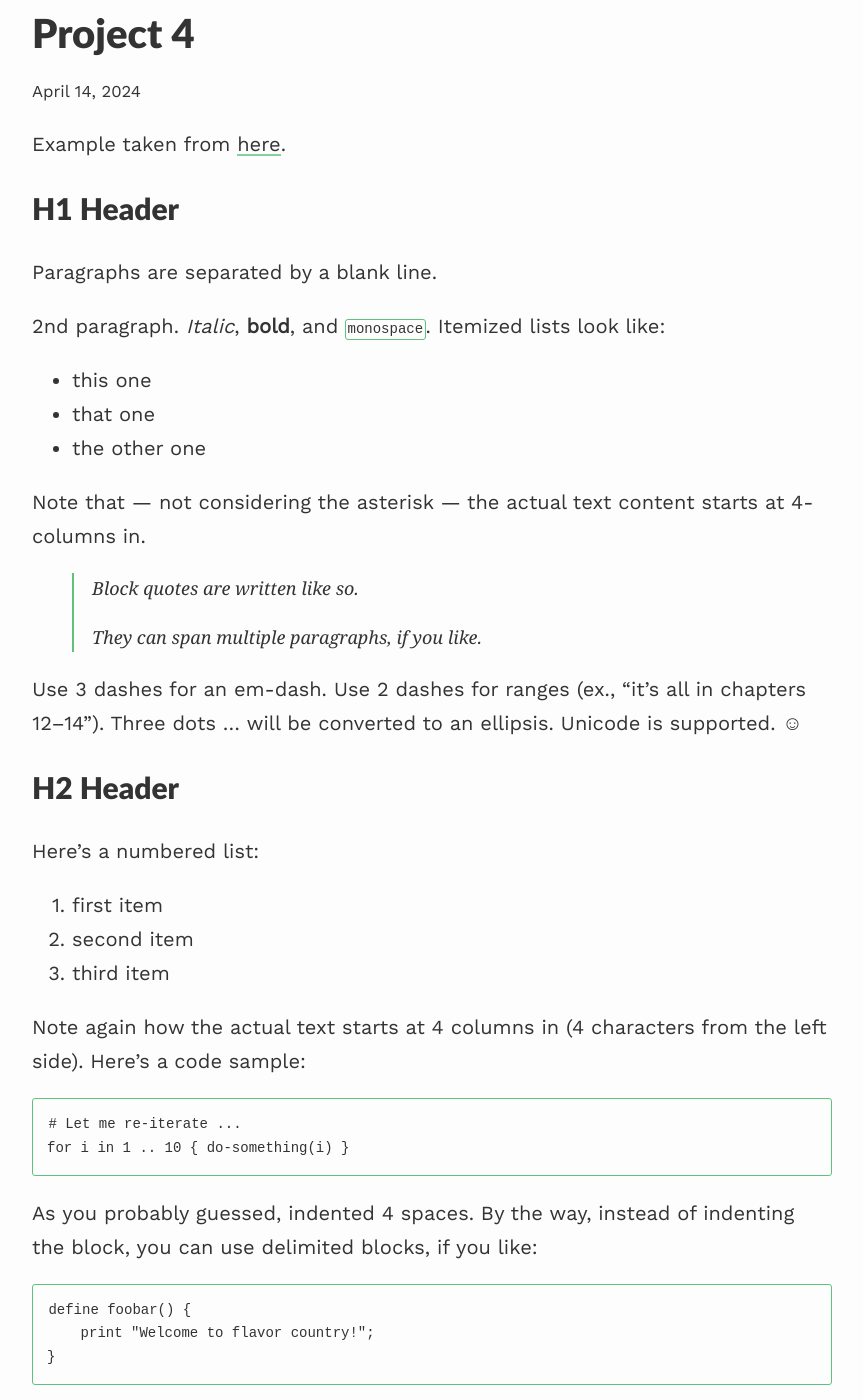
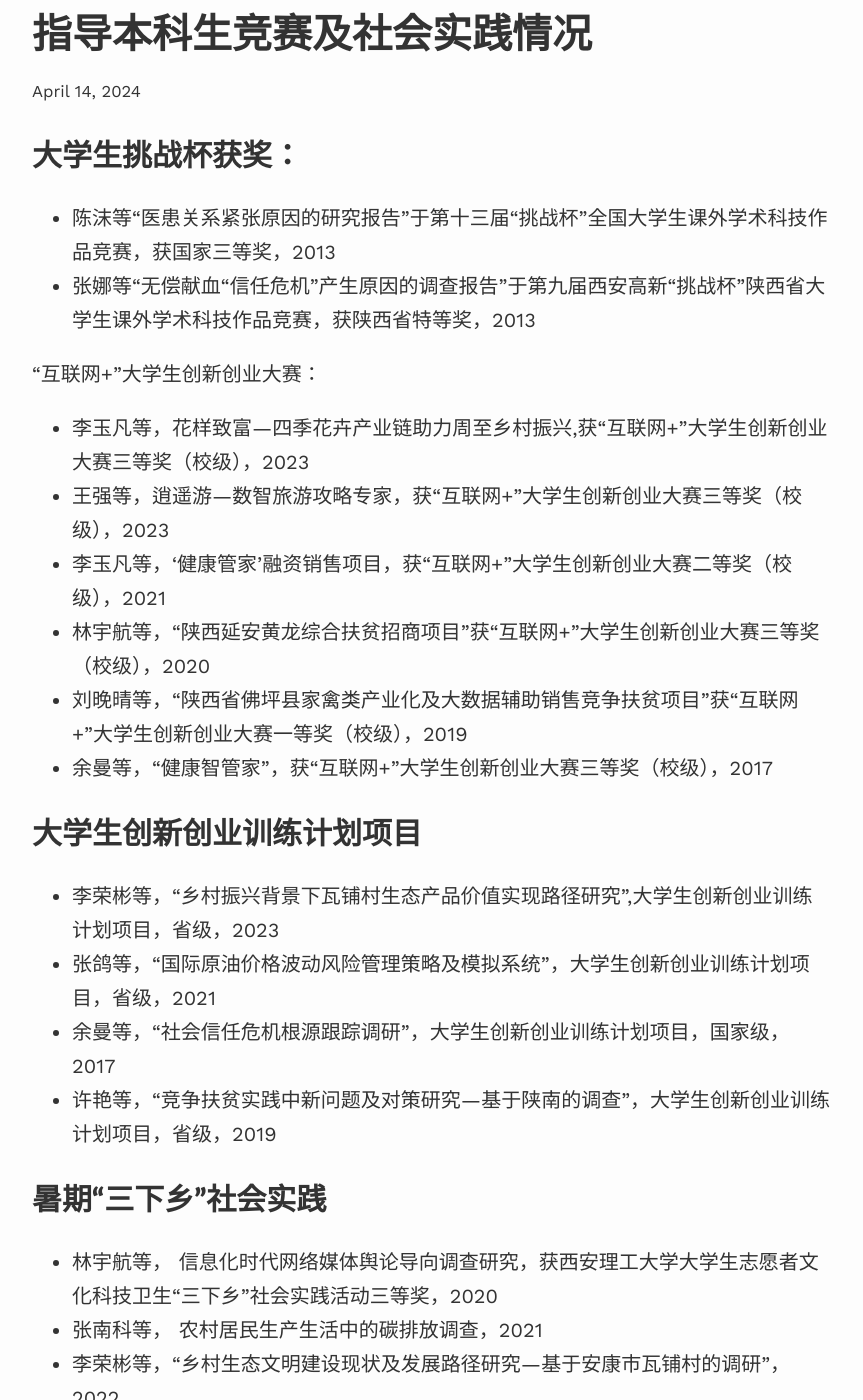
Before and after one commit to dakuamao/sun, a Jekyll site: the page built from _projects/4_project.md, in a window 1280 px wide and 1400 px high, scrolled down 217 px. Shown: the whole window, without its empty margins (208-1071 px from the left). Built offline with Jekyll 4.4.1, drawn with Linux system fonts in a browser that asks for light colours; nearby versions of some CDN libraries; some of the changed text lies outside the part shown.

Commit message:
Update 4_project.md

```diff
--- a/_projects/4_project.md
+++ b/_projects/4_project.md
@@ -1,166 +1,36 @@
 ---
 layout: post
-title: Project 4
-description: another project
+title: 指导本科生竞赛及社会实践情况
+description: 指导教师
 ---
-
-Example taken from [here](http://www.unexpected-vortices.com/sw/rippledoc/quick-markdown-example.html){:target="_blank"}.
-
-H1 Header
-============
-
-Paragraphs are separated by a blank line.
-
-2nd paragraph. *Italic*, **bold**, and `monospace`. Itemized lists
-look like:
-
-  * this one
-  * that one
-  * the other one
-
-Note that --- not considering the asterisk --- the actual text
-content starts at 4-columns in.
-
-> Block quotes are
-> written like so.
->
-> They can span multiple paragraphs,
-> if you like.
-
-Use 3 dashes for an em-dash. Use 2 dashes for ranges (ex., "it's all
-in chapters 12--14"). Three dots ... will be converted to an ellipsis.
-Unicode is supported. ☺
-
-
-H2 Header
-------------
-
-Here's a numbered list:
-
- 1. first item
- 2. second item
- 3. third item
-
-Note again how the actual text starts at 4 columns in (4 characters
-from the left side). Here's a code sample:
-
-    # Let me re-iterate ...
-    for i in 1 .. 10 { do-something(i) }
-
-As you probably guessed, indented 4 spaces. By the way, instead of
-indenting the block, you can use delimited blocks, if you like:
-
-~~~
-define foobar() {
-    print "Welcome to flavor country!";
-}
-~~~
-
-(which makes copying & pasting easier). You can optionally mark the
-delimited block for Pandoc to syntax highlight it:
-
-~~~python
-import time
-# Quick, count to ten!
-for i in range(10):
-    # (but not *too* quick)
-    time.sleep(0.5)
-    print(i)
-~~~
 
 
 
-### An h3 header ###
+大学生挑战杯获奖：
+============
+- 陈沫等“医患关系紧张原因的研究报告”于第十三届“挑战杯”全国大学生课外学术科技作品竞赛，获国家三等奖，2013
+- 张娜等“无偿献血“信任危机”产生原因的调查报告”于第九届西安高新“挑战杯”陕西省大学生课外学术科技作品竞赛，获陕西省特等奖，2013
 
-Now a nested list:
+“互联网+”大学生创新创业大赛：
+- 李玉凡等，花样致富—四季花卉产业链助力周至乡村振兴,获“互联网+”大学生创新创业大赛三等奖（校级），2023
+- 王强等，逍遥游—数智旅游攻略专家，获“互联网+”大学生创新创业大赛三等奖（校级），2023
+- 李玉凡等，‘健康管家’融资销售项目，获“互联网+”大学生创新创业大赛二等奖（校级），2021
+- 林宇航等，“陕西延安黄龙综合扶贫招商项目”获“互联网+”大学生创新创业大赛三等奖（校级），2020
+- 刘晚晴等，“陕西省佛坪县家禽类产业化及大数据辅助销售竞争扶贫项目”获“互联网+”大学生创新创业大赛一等奖（校级），2019
+- 余曼等，“健康智管家”，获“互联网+”大学生创新创业大赛三等奖（校级），2017
 
- 1. First, get these ingredients:
 
-      * carrots
-      * celery
-      * lentils
+大学生创新创业训练计划项目
+============
+- 李荣彬等，“乡村振兴背景下瓦铺村生态产品价值实现路径研究”,大学生创新创业训练计划项目，省级，2023
+- 张鸽等，“国际原油价格波动风险管理策略及模拟系统”，大学生创新创业训练计划项目，省级，2021
+- 余曼等，“社会信任危机根源跟踪调研”，大学生创新创业训练计划项目，国家级，2017
+- 许艳等，“竞争扶贫实践中新问题及对策研究—基于陕南的调查”，大学生创新创业训练计划项目，省级，2019
 
- 2. Boil some water.
-
- 3. Dump everything in the pot and follow
-    this algorithm:
-
-        find wooden spoon
-        uncover pot
-        stir
-        cover pot
-        balance wooden spoon precariously on pot handle
-        wait 10 minutes
-        goto first step (or shut off burner when done)
-
-    Do not bump wooden spoon or it will fall.
-
-Notice again how text always lines up on 4-space indents (including
-that last line which continues item 3 above).
-
-Here's a link to [a website](http://foo.bar), to a [local
-doc](local-doc.html), and to a [section heading in the current
-doc](#an-h2-header). Here's a footnote [^1].
-
-[^1]: Some footnote text.
-
-Tables can look like this:
-
-Name           Size  Material      Color
-------------- -----  ------------  ------------
-All Business      9  leather       brown
-Roundabout       10  hemp canvas   natural
-Cinderella       11  glass         transparent
-
-Table: Shoes sizes, materials, and colors.
-
-(The above is the caption for the table.) Pandoc also supports
-multi-line tables:
-
---------  -----------------------
-Keyword   Text
---------  -----------------------
-red       Sunsets, apples, and
-          other red or reddish
-          things.
-
-green     Leaves, grass, frogs
-          and other things it's
-          not easy being.
---------  -----------------------
-
-A horizontal rule follows.
-
-***
-
-Here's a definition list:
-
-apples
-  : Good for making applesauce.
-
-oranges
-  : Citrus!
-
-tomatoes
-  : There's no "e" in tomatoe.
-
-Again, text is indented 4 spaces. (Put a blank line between each
-term and  its definition to spread things out more.)
-
-Here's a "line block" (note how whitespace is honored):
-
-| Line one
-|   Line too
-| Line tree
-
-and images can be specified like so:
-
-![example image](example-image.jpg "An exemplary image")
-
-Inline math equation: $\omega = d\phi / dt$. Display
-math should get its own line like so:
-
-$$I = \int \rho R^{2} dV$$
-
-And note that you can backslash-escape any punctuation characters
-which you wish to be displayed literally, ex.: \`foo\`, \*bar\*, etc.
+暑期“三下乡”社会实践
+============
+- 林宇航等， 信息化时代网络媒体舆论导向调查研究，获西安理工大学大学生志愿者文化科技卫生“三下乡”社会实践活动三等奖，2020
+- 张南科等， 农村居民生产生活中的碳排放调查，2021
+- 李荣彬等，“乡村生态文明建设现状及发展路径研究—基于安康市瓦铺村的调研”，2022
+- 胡飞等，“社会分层对大学生就业的影响研究”，2017
+- 精准扶贫中的返贫阻断对策研究，第二十九届大学生课外学术科技作品竞赛获奖，二等奖
```
